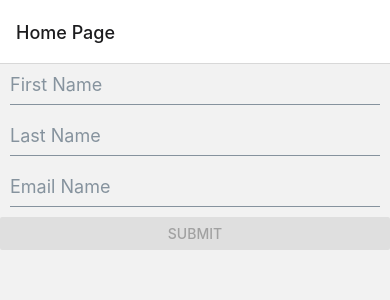
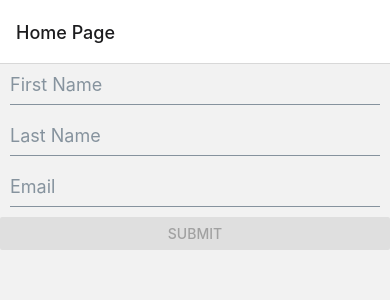
Before and after one commit to lwolbrink23/Quiz-App, a React Native app in the folder portfolio/: screen /Home in a window 390 px wide. Shown: the top 300 px of the page. Built offline with nearby package versions, Linux system fonts and the light colour scheme.

Commit message:
fixing home

```diff
--- a/portfolio/components/Home.jsx
+++ b/portfolio/components/Home.jsx
@@ -41,7 +41,7 @@ export default function Home({ navigation }){
             onChangeText={setLastName}
             />
             <Input
-            placeholder="Email Name"
+            placeholder="Email"
             value={email}
             onChangeText={setEmail}
             onBlur={validateEmail}
```
